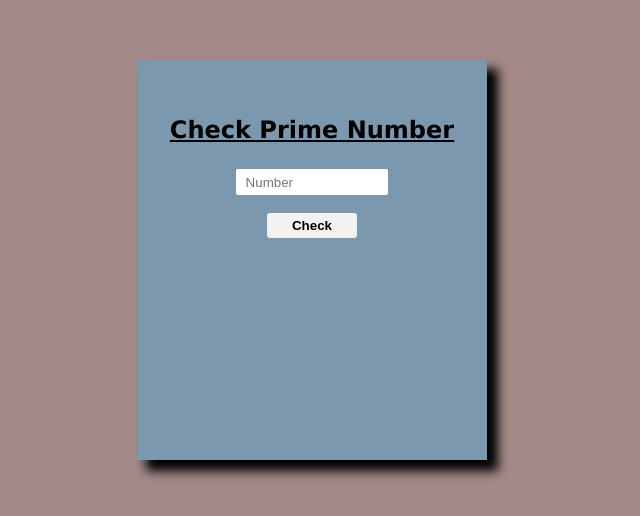
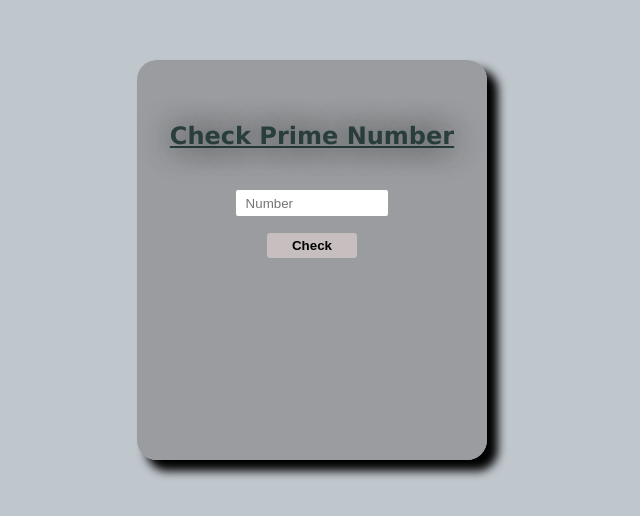
Before and after one commit to fasihhhh/PrimeNumber, a plain HTML site: page index.html in a window 1280 px wide. Shown: the part 140-656 px from the top of the page, without its empty margins (328-968 px from the left). Drawn offline with Linux system fonts and the light colour scheme.

Commit message:
Edited CSS file

```diff
--- a/style.css
+++ b/style.css
@@ -4,7 +4,7 @@
     padding: 0;
 }
 .wrapper{
-    background-color: rgb(164, 137, 137);
+    background-color: rgb(191, 198, 204);
     height: 100vh;
     display: flex;
     flex-wrap: wrap;
@@ -22,12 +22,18 @@
     align-items: center;
     text-align: center;
     box-shadow: 10px 10px 10px 1px ;
-    background-color: rgba(122, 153, 178, 0.937);
+    background-color: rgba(145, 147, 148, 0.8);
+    border-radius: 20px;
 }
 h2{
     margin-top: -50px;
     font-family:Verdana, Geneva, Tahoma, sans-serif;
     text-decoration: underline;
+    color: #243939ef;
+    text-shadow: 0px 1px 30px rgb(35, 35, 34);
+}
+h2:hover{
+    text-decoration: dashed;
 }
 input{
     padding: 4px;
@@ -37,6 +43,14 @@ input{
     width: 80%;
     height: 100%;
     padding-left: 10px;
+    /* border: 2px transparent; */
+}
+input:focus{
+    outline: 2px solid rgba(228, 8, 8, 0.411);
+}
+.input{
+    margin-bottom: -40px;
+    margin-top: 15px;
 }
 button{
     width: 90px;
@@ -44,23 +58,31 @@ button{
     font-weight: 600;
     border: 0;
     border-radius: 3px;
-    background: #f2f2f2;
-    margin-top: 21px;
-    margin-bottom: -15px;
+    background: #c7bfbf;
+    /* margin-top: 25px; */
+    /* margin-bottom: -55px; */
+    padding: 5px;
+}
+.btn{
+    /* margin-bottom: -0px; */
+    margin-top: 60px;
+    margin-bottom: 10px;
 }
 button:hover{
-    background-color: #d1cbcb;
+    background-color: #504d4d;
     cursor: pointer;
     transform: scale(1.1);
+    color: white;
 }
 .result{
     /* background-color: green; */
     width: 80%;
     height: 90px;
-    margin-top: 60px;
+    margin-top: 20px;
     margin-bottom: -30px;
-    color: rgb(23, 17, 17);
+    color: rgba(255, 255, 255, 0.863);
     padding: 10px;
     font-size: 20px;
     font-weight: 700;
+    text-shadow: 2px 1px 10px  black;
 }
```
